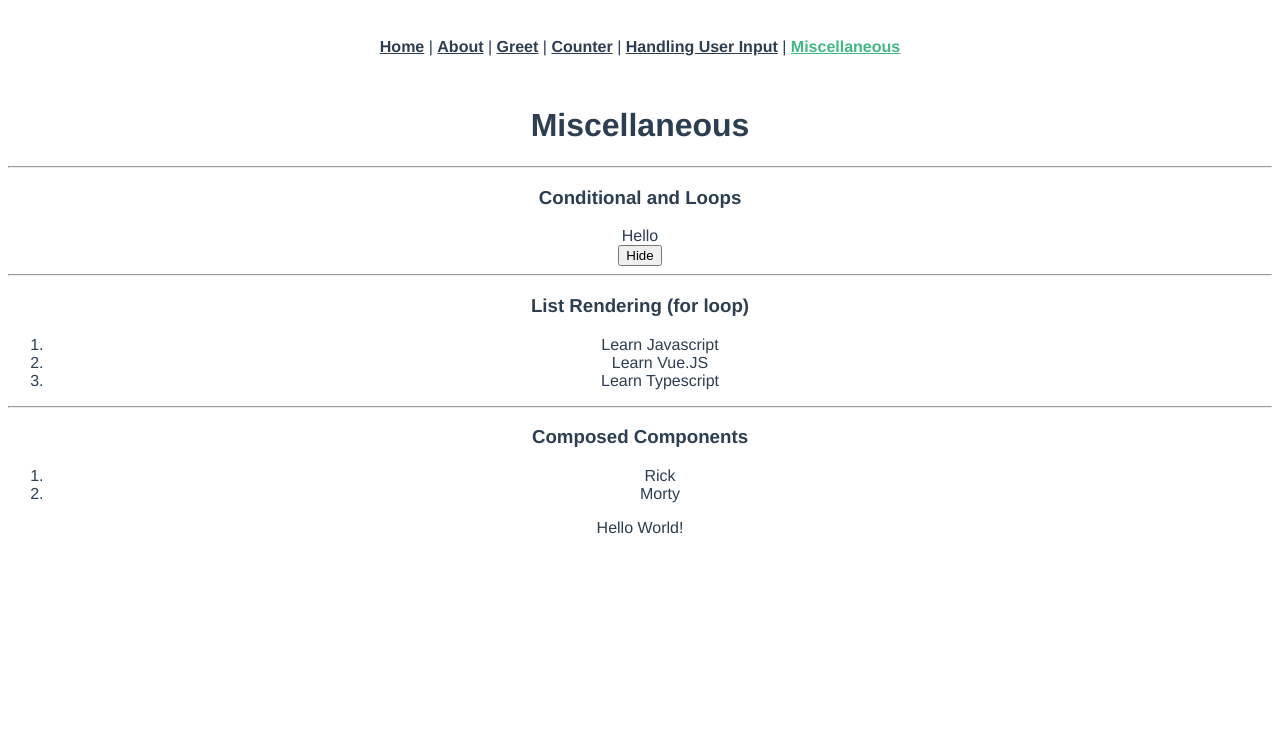
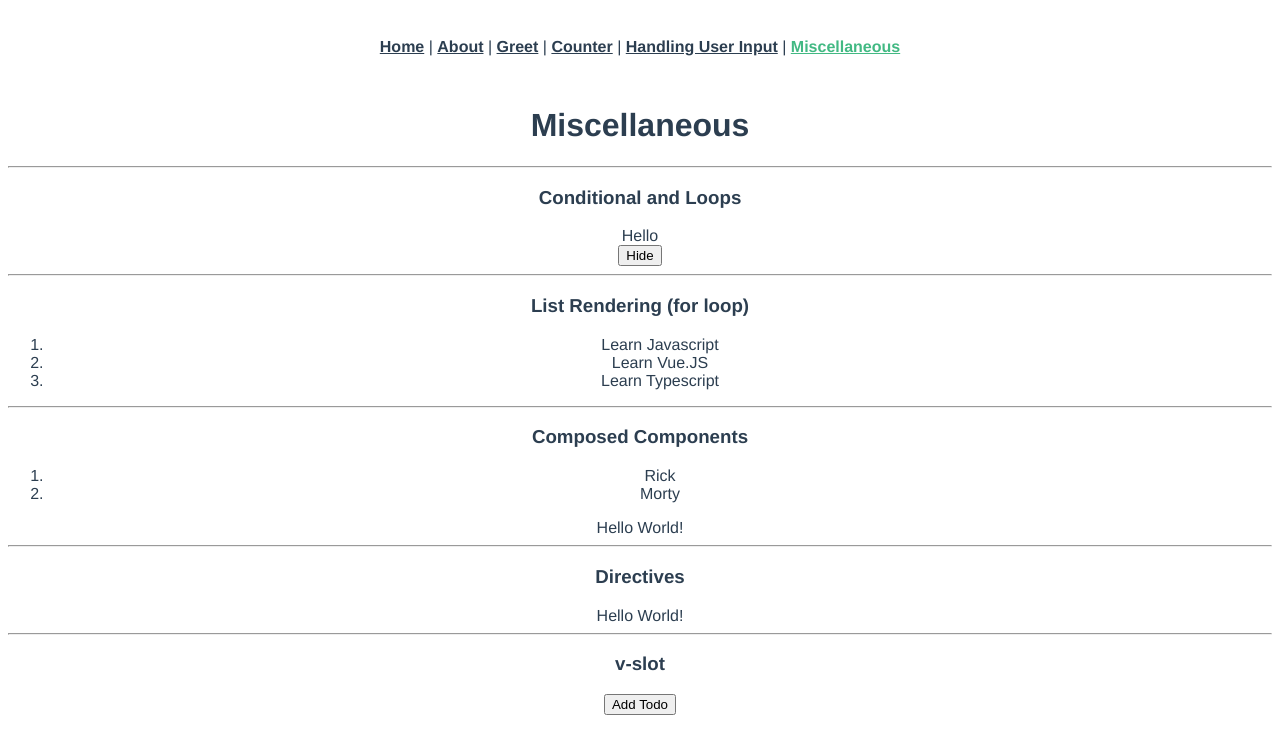
Before and after one commit to nor1c/vue-play, a Vue app in the folder hello-world/: page /misc in a window 1280 px wide. Shown: the top 754 px of the page. Built offline with nearby package versions, Linux system fonts and the light colour scheme.

Commit message:
vue directive & slot

```diff
--- /dev/null
+++ b/hello-world/src/components/TodoButton.vue
@@ -0,0 +1,5 @@
+<template>
+    <button>
+        <slot></slot>
+    </button>
+</template>
--- a/hello-world/src/views/Misc.vue
+++ b/hello-world/src/views/Misc.vue
@@ -26,17 +26,32 @@
             </ol>
             <HelloWorldProp :helloText="helloWorld"></HelloWorldProp>
         </div>
+        <hr>
+        <div>
+            <h3>Directives</h3>
+            <div v-text="vtext"></div>
+            <div v-show="showHello">{{ helloWorld }}</div>
+        </div>
+        <hr>
+        <div>
+            <h3>v-slot</h3>
+            <TodoButton>
+                Add Todo
+            </TodoButton>
+        </div>
     </div>
 </template>
 
 <script>
 import TodoItem from '../components/TodoItem.vue'
 import HelloWorldProp from '../components/HelloWorldProp.vue'
+import TodoButton from '../components/TodoButton.vue'
 
 export default {
     components: {
         TodoItem,
         HelloWorldProp,
+        TodoButton
     },
     data() {
         return {
```
